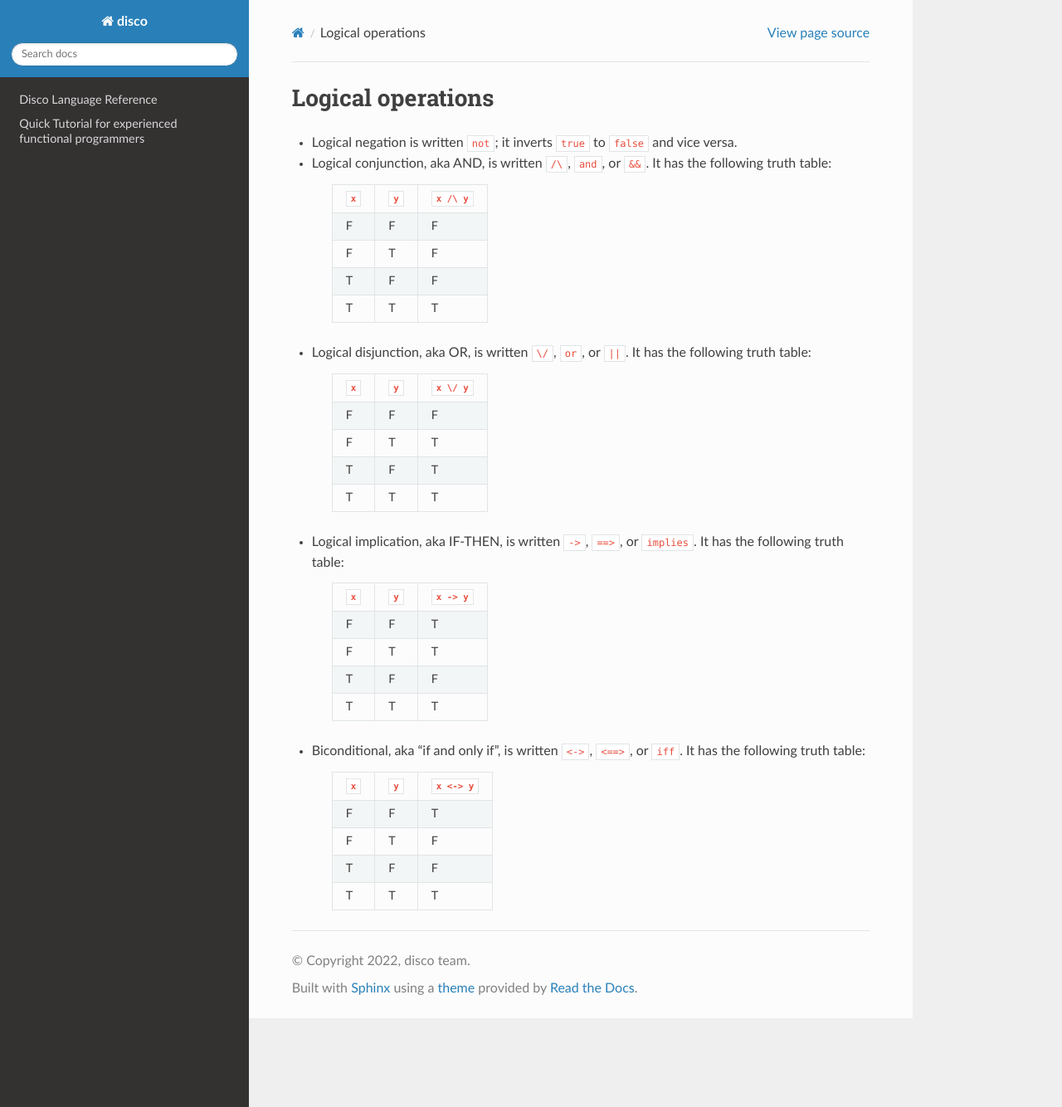
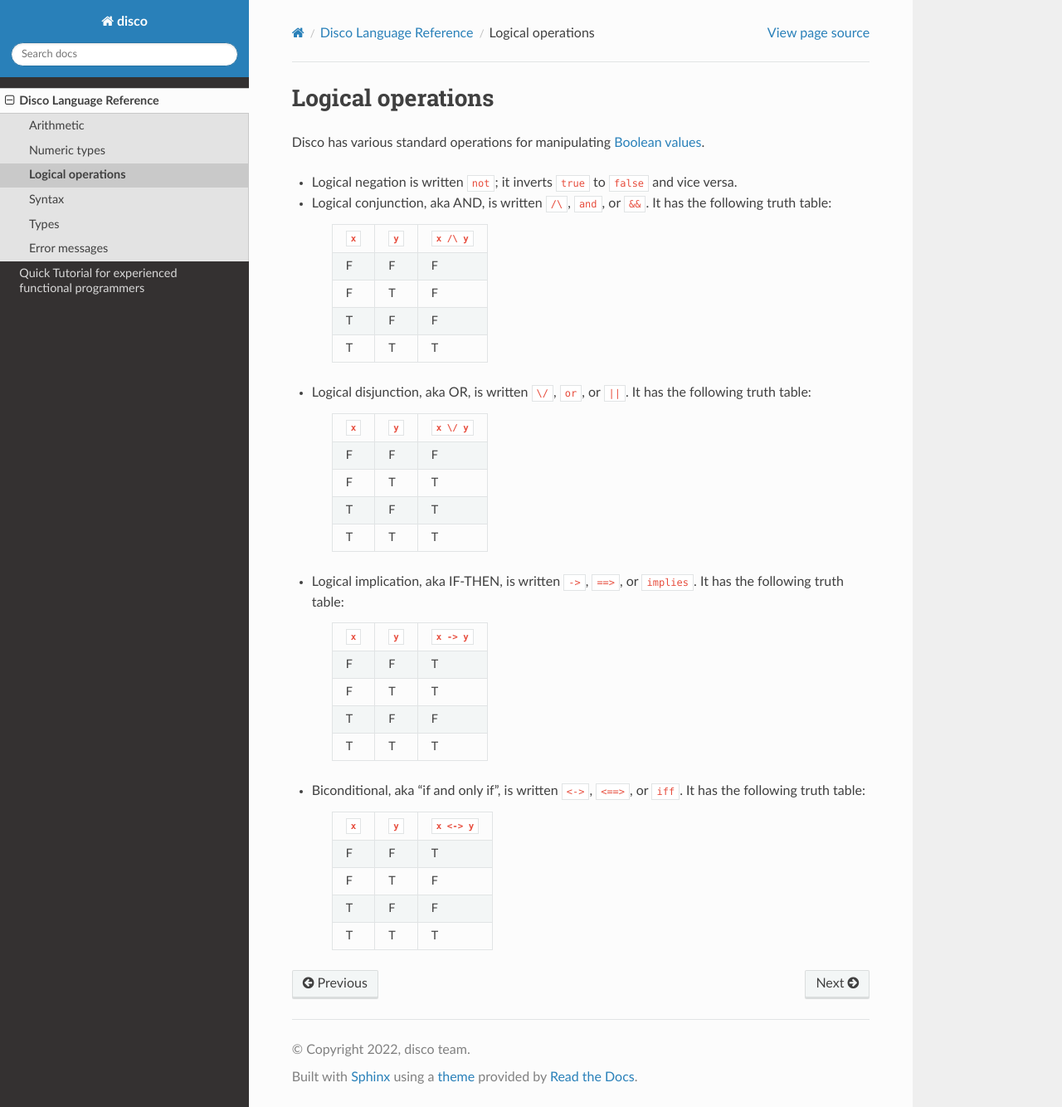
Before and after one commit to disco-lang/disco, a Sphinx documentation site: the page built from docs/reference/logic-ops.rst, in a window 1280 px wide and 1334 px high. Shown: the whole window at 83% size. Built offline with Sphinx 7.4.7 and the Read the Docs theme 2.0.0, drawn with Linux system fonts in a browser that asks for light colours; pages that are not in the unit, such as notebooks, are missing from menus.

```diff
--- a/docs/reference/index.rst
+++ b/docs/reference/index.rst
@@ -17,6 +17,7 @@ them.
 
    arithmetic
    numeric
+   logic-ops
    syntax
    types
    errors
--- a/docs/reference/logic-ops.rst
+++ b/docs/reference/logic-ops.rst
@@ -1,5 +1,8 @@
 Logical operations
 ==================
+
+Disco has various standard operations for manipulating :doc:`Boolean
+values <bool>`.
 
 * Logical negation is written ``not``; it inverts ``true`` to
   ``false`` and vice versa.
```
Also changed, not shown: docs/reference/bool.rst (added, +10 -0 lines), 1 other file.
